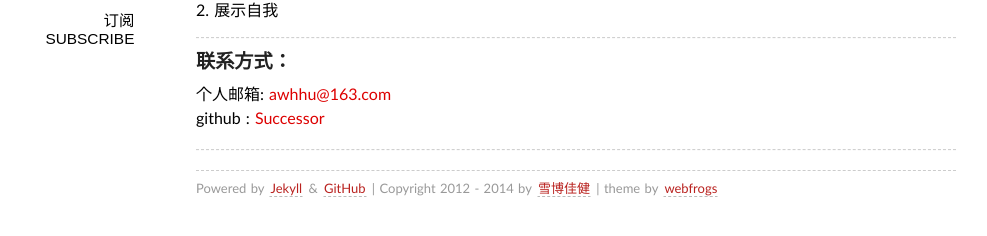
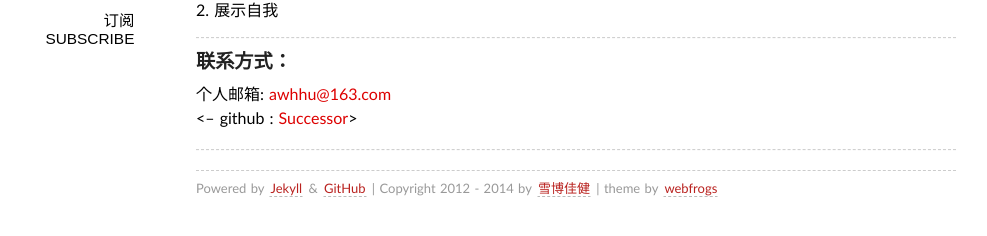
Before and after one commit to Successor/bigyuki.github.com, a Jekyll site: the page built from about/index.md, in a window 1280 px wide. Shown: the part 369-605 px from the top of the page, without its empty margins (144-1131 px from the left). Built offline with Jekyll 4.4.1, drawn with Linux system fonts in a browser that asks for light colours; Markdown is read by kramdown in place of the engine named in the settings.

Commit message:
Update index.md

```diff
--- a/about/index.md
+++ b/about/index.md
@@ -18,7 +18,7 @@ comments: no
 ###联系方式：
 
 个人邮箱: [awhhu@163.com](mailto:awhhu@163.com)
-github : [Successor](https://github.com/Successor)
+<-- github : [Successor](https://github.com/Successor)>
 
 
 ----
```
